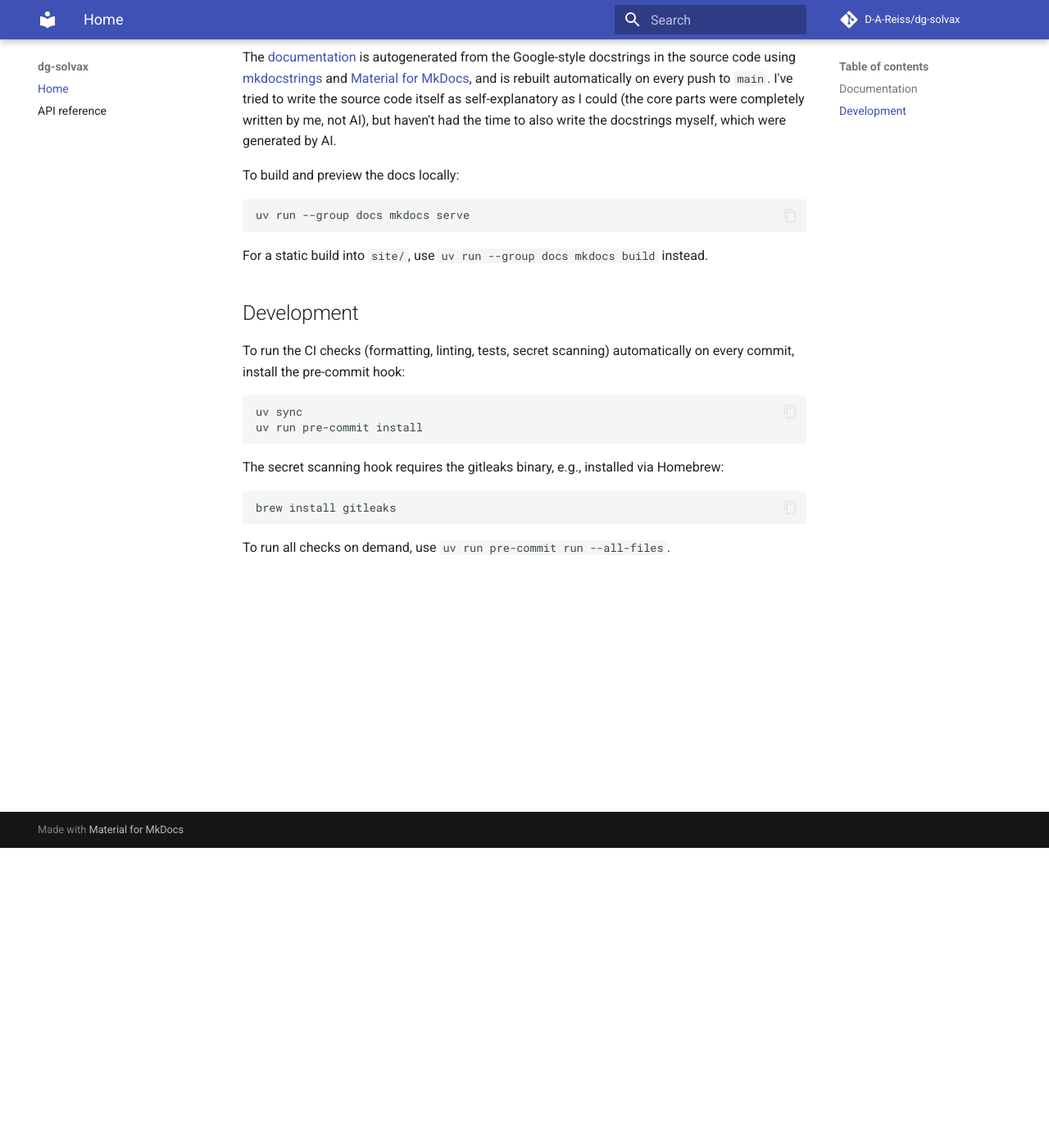
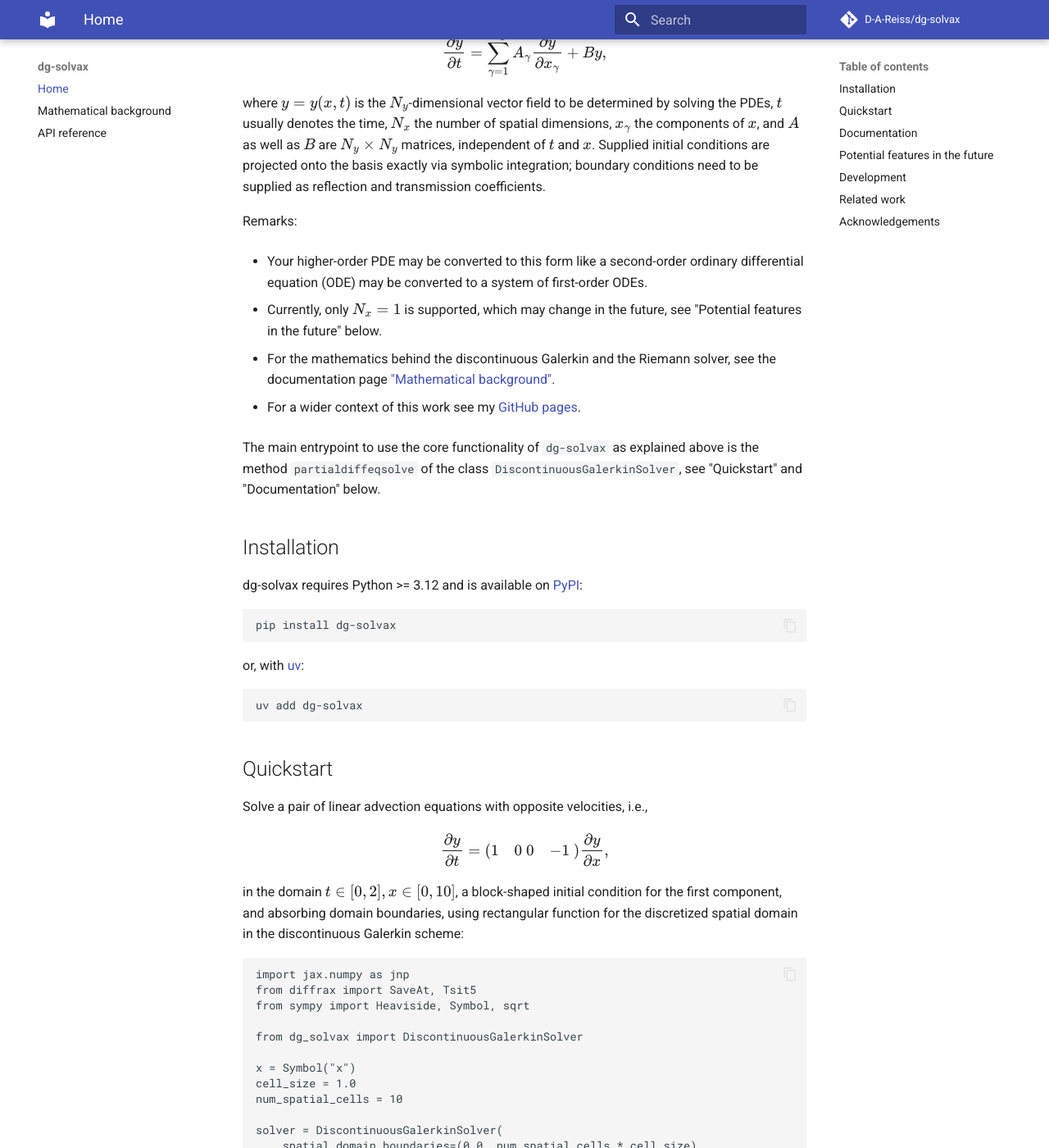
Before and after one commit to D-A-Reiss/dg-solvax, an MkDocs documentation site: the page built from docs/index.md, in a window 1280 px wide and 1400 px high, scrolled down 366 px. Shown: the whole window at 82% size. Built offline with MkDocs 1.6.1 and Material for MkDocs 9.7.7, drawn with Linux system fonts in a browser that asks for light colours; comment, search, counter and statistics services are not loaded; some of the changed text lies outside the part shown.

Commit message:
Extend README.md and docs

````diff
--- a/README.md
+++ b/README.md
@@ -1,8 +1,87 @@
-# dg-solvax: Discontinuous Galerkin and Riemann solver in JAX for (systems of) partial differential equations
+# `dg-solvax`: Discontinuous Galerkin and Riemann solver in JAX for (systems of) partial differential equations
 
+[![CI](https://github.com/D-A-Reiss/dg-solvax/actions/workflows/ci.yml/badge.svg)](https://github.com/D-A-Reiss/dg-solvax/actions/workflows/ci.yml)
 [![docs](https://github.com/D-A-Reiss/dg-solvax/actions/workflows/docs.yml/badge.svg)](https://d-a-reiss.github.io/dg-solvax/)
 
-For a wider context of this work see my [GitHub pages](https://d-a-reiss.github.io/projects/dg-solvax).
+The core functionality of this package is to numerically solve initial-boundary-value problems for (systems of) linear partial differential equations (PDEs) with constant coefficients of the following form:
+$$ \frac{\partial y}{\partial t} = \sum_{\gamma=1}^{N_x} A_\gamma \frac{\partial y}{\partial x_\gamma} + B y, $$
+
+where $y = y(x, t)$ is the $N_y$-dimensional vector field to be determined by solving the PDEs, $t$ usually denotes the time, $N_x$ the number of spatial dimensions, $x_\gamma$ the components of $x$, and $A$ as well as $B$ are $N_y \times N_y$ matrices, independent of $t$ and $x$.
+Supplied initial conditions are projected onto the basis exactly via symbolic integration; boundary conditions need to be supplied as reflection and transmission coefficients.
+
+Remarks:
+
+- Your higher-order PDE may be converted to this form like a second-order ordinary differential equation (ODE) may be converted to a system of first-order ODEs.
+
+- Currently, only $N_x = 1$ is supported, which may change in the future, see "Potential features in the future" below.
+
+- For the mathematics behind the discontinuous Galerkin and the Riemann solver, see the documentation page ["Mathematical background"](https://d-a-reiss.github.io/dg-solvax/mathematical-background).
+
+- For a wider context of this work see my [GitHub pages](https://d-a-reiss.github.io/projects/dg-solvax).
+
+The main entrypoint to use the core functionality of `dg-solvax` as explained above is the method `partialdiffeqsolve` of the class `DiscontinuousGalerkinSolver`, see "Quickstart" and "Documentation" below.
+
+
+## Installation
+
+dg-solvax requires Python >= 3.12 and is available on [PyPI](https://pypi.org/project/dg-solvax/):
+
+```sh
+pip install dg-solvax
+```
+
+or, with [uv](https://docs.astral.sh/uv/):
+
+```sh
+uv add dg-solvax
+```
+
+## Quickstart
+
+Solve a pair of linear advection equations with opposite velocities, i.e.,
+$$ \frac{\partial y}{\partial t} = \begin{pmatrix}
+1 & 0 \\
+0 & -1 \\
+\end{pmatrix} \frac{\partial y}{\partial x}, $$
+
+in the domain $t \in [0, 2], x \in [0, 10]$, a block-shaped initial condition for the first component, and absorbing domain boundaries, using rectangular function for the discretized spatial domain in the discontinuous Galerkin scheme:
+
+```python
+import jax.numpy as jnp
+from diffrax import SaveAt, Tsit5
+from sympy import Heaviside, Symbol, sqrt
+
+from dg_solvax import DiscontinuousGalerkinSolver
+
+x = Symbol("x")
+cell_size = 1.0
+num_spatial_cells = 10
+
+solver = DiscontinuousGalerkinSolver(
+    spatial_domain_boundaries=(0.0, num_spatial_cells * cell_size),
+    num_spatial_cells=num_spatial_cells,
+    orthonormal_spatial_functions=[1 / sqrt(cell_size)],
+)
+
+solution, ys = solver.partialdiffeqsolve(
+    diffeq_solver=Tsit5(),
+    t0=jnp.array(0.0),
+    t1=jnp.array(2.0),
+    dt0=jnp.array(0.25),
+    yt0=[Heaviside(x - 2.0) - Heaviside(x - 3.0), 0 * x],
+    yx0=jnp.array([[0.0, 0.0]]),
+    yx1=jnp.array([[0.0, 0.0]]),
+    spatial_derivative_operator=jnp.array([[1.0, 0.0], [0.0, -1.0]]),
+    no_derivative_operator=jnp.zeros((2, 2)),
+    saveat_t=SaveAt(ts=[0.0, 1.0, 2.0]),
+    saveat_x=jnp.linspace(0.0, 10.0, 101),
+)
+# ys has shape (num_saveat_t, num_saveat_x, num_components)
+```
+
+where more details on the arguments can be found in the [API reference]([...](https://d-a-reiss.github.io/dg-solvax/reference)).
+
+See the [examples directory](https://github.com/D-A-Reiss/dg-solvax/tree/main/examples) for complete runnable scripts, including a reflecting domain boundary and config-driven experiments, and the [benchmarks directory](https://github.com/D-A-Reiss/dg-solvax/tree/main/benchmarks) for performance benchmarks.
 
 
 ## Documentation
@@ -18,6 +97,13 @@ uv run --group docs mkdocs serve
 For a static build into `site/`, use `uv run --group docs mkdocs build` instead.
 
 
+## Potential features in the future
+
+Potential features to be implemented in the future include:
+
+- support for $N_x = 2$ and $N_x = 3$ spatial dimensions
+
+
 ## Development
 
 To run the CI checks (formatting, linting, tests, secret scanning) automatically on every commit, install the pre-commit hook:
@@ -27,10 +113,44 @@ uv sync
 uv run pre-commit install
 ```
 
-The secret scanning hook requires the gitleaks binary, e.g., installed via Homebrew:
+The secret scanning hook requires the gitleaks binary, e.g. installed via Homebrew:
 
 ```sh
 brew install gitleaks
 ```
 
 To run all checks on demand, use `uv run pre-commit run --all-files`.
+
+See [CONTRIBUTING.md](https://github.com/D-A-Reiss/dg-solvax/blob/main/CONTRIBUTING.md) for more details on the development setup.
+
+
+## Related work
+
+The following is an incomplete list of important work related to `dg-solvax`:
+
+- [Diffrax](https://docs.kidger.site/diffrax/): JAX-based library of numerical ODE/SDE solvers with `diffeqsolve` and multiple adjoint modes; the direct time-integration dependency of `dg-solvax`.
+
+- [Trixi.jl](https://github.com/trixi-framework/Trixi.jl): Julia framework for adaptive high-order discontinuous Galerkin simulations of hyperbolic conservation laws with entropy-stable fluxes and shock capturing; the closest DG counterpart in another ecosystem.
+
+- [JAX-Fluids](https://github.com/tumaer/JAXFLUIDS): Fully differentiable 3D compressible finite-volume CFD solver in JAX with high-order WENO/TENO reconstruction and Riemann solvers (HLL, HLLC, Roe).
+
+- [JAX-DIPS](https://github.com/JAX-DIPS/JAX-DIPS): Differentiable interfacial PDE solver in JAX with level-set interfaces and neural bootstrapping.
+
+- [JAX-FEM](https://github.com/deepmodeling/jax-fem): Differentiable GPU-accelerated finite element package in pure JAX for inverse design.
+
+- [PyFR](https://www.pyfr.org): Open-source Python+C flux-reconstruction (arbitrary-order DG-type) solver for scale-resolving simulations across CPUs, GPUs, and TPUs.
+
+- [ExaDG](https://github.com/exadg/exadg): High-performance matrix-free high-order DG solver for (in)compressible flow and coupled multiphysics, built on `deal.II`.
+
+- [deal.II](https://www.dealii.org): Widely used C++ finite-element library with extensive DG support; the foundation under `ExaDG`.
+
+- [Firedrake](https://www.firedrakeproject.org): Automated finite-element PDE solution from UFL expressions with PETSc solvers, including HDG methods.
+
+- [Clawpack](https://www.clawpack.org): Finite-volume package for hyperbolic PDEs with high-resolution Godunov methods and a rich library of Riemann solvers (PyClaw for Python).
+
+
+## Acknowledgements
+
+Parts of this work were done during the 10% of my work time as employee of [TNG Technology Consulting GmbH](https://www.tngtech.com/), during which I'm free to pursue whatever software project I want.
+
+Parts of this work were generated with AI models hosted by TNG. For how to get access to them when you're not an employee of TNG, check out https://trustedtokens.eu/. All AI-generated parts have been reviewed by me.
--- a/mkdocs.yml
+++ b/mkdocs.yml
@@ -26,9 +26,16 @@ plugins:
 markdown_extensions:
   - pymdownx.snippets:
       base_path: [docs, .]
+  - pymdownx.arithmatex:
+      generic: true
+
+extra_javascript:
+  - javascripts/mathjax.js
+  - https://unpkg.com/mathjax@3/es5/tex-mml-chtml.js
 
 nav:
   - Home: index.md
+  - Mathematical background: mathematical-background.md
   - API reference: reference.md
 
 watch:
--- a/pyproject.toml
+++ b/pyproject.toml
@@ -58,3 +58,4 @@ convention = "google"
 
 [tool.pytest.ini_options]
 testpaths = ["tests"]
+pythonpath = ["."]
````
Also changed, not shown: CONTRIBUTING.md (added, +40 -0 lines), docs/mathematical-background.md (added, +27 -0 lines), 1 other file.
